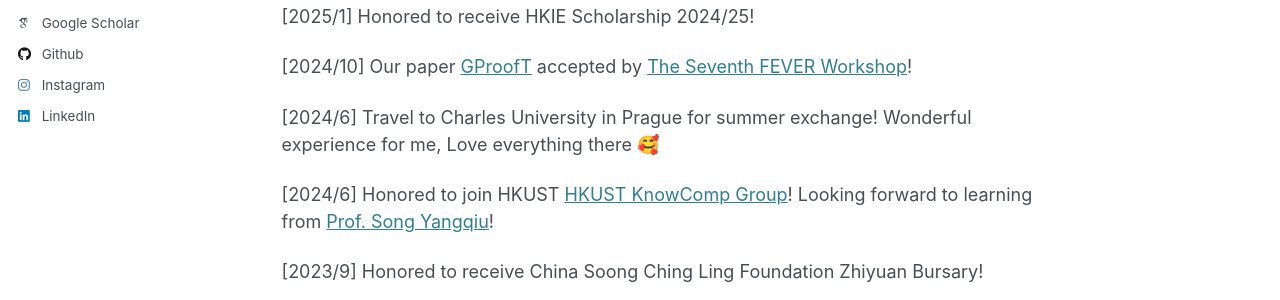
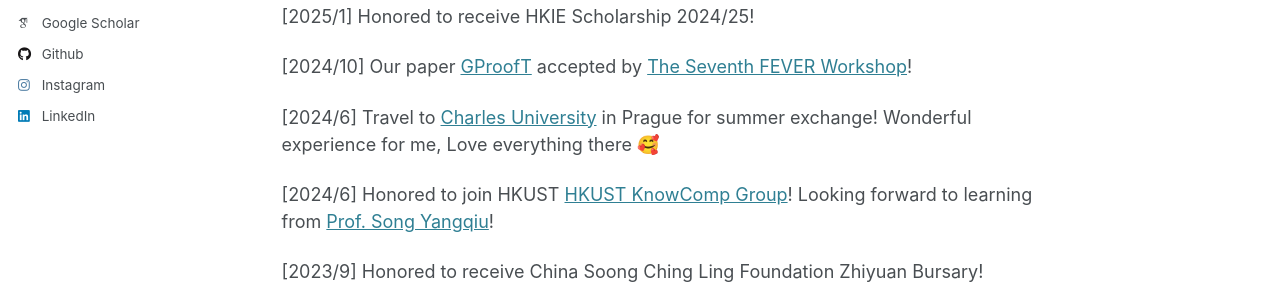
Before and after one commit to JiayuJeff/JiayuJeff.github.io, a Jekyll site: the page built from _pages/about.md, in a window 1280 px wide and 1208 px high. Shown: the part 518-818 px from the top of the window. Built offline with Jekyll 4.4.1, drawn with Linux system fonts in a browser that asks for light colours; some web fonts are replaced; part of the change alters nothing that is shown.

```diff
--- a/_pages/about.md
+++ b/_pages/about.md
@@ -41,7 +41,7 @@ redirect_from:
 
 [2024/10] Our paper [GProofT](https://aclanthology.org/2024.fever-1.14/) accepted by [The Seventh FEVER Workshop](https://fever.ai/2024/workshop.html)!
 
-[2024/6] Travel to Charles University in Prague for summer exchange! Wonderful experience for me, Love everything there 🥰
+[2024/6] Travel to [Charles University](https://cuni.cz/UKEN-1.html) in Prague for summer exchange! Wonderful experience for me, Love everything there 🥰
 
 [2024/6] Honored to join HKUST [HKUST KnowComp Group](https://github.com/HKUST-KnowComp)! Looking forward to learning from [Prof. Song Yangqiu](https://www.cse.ust.hk/~yqsong/)!
 
```
